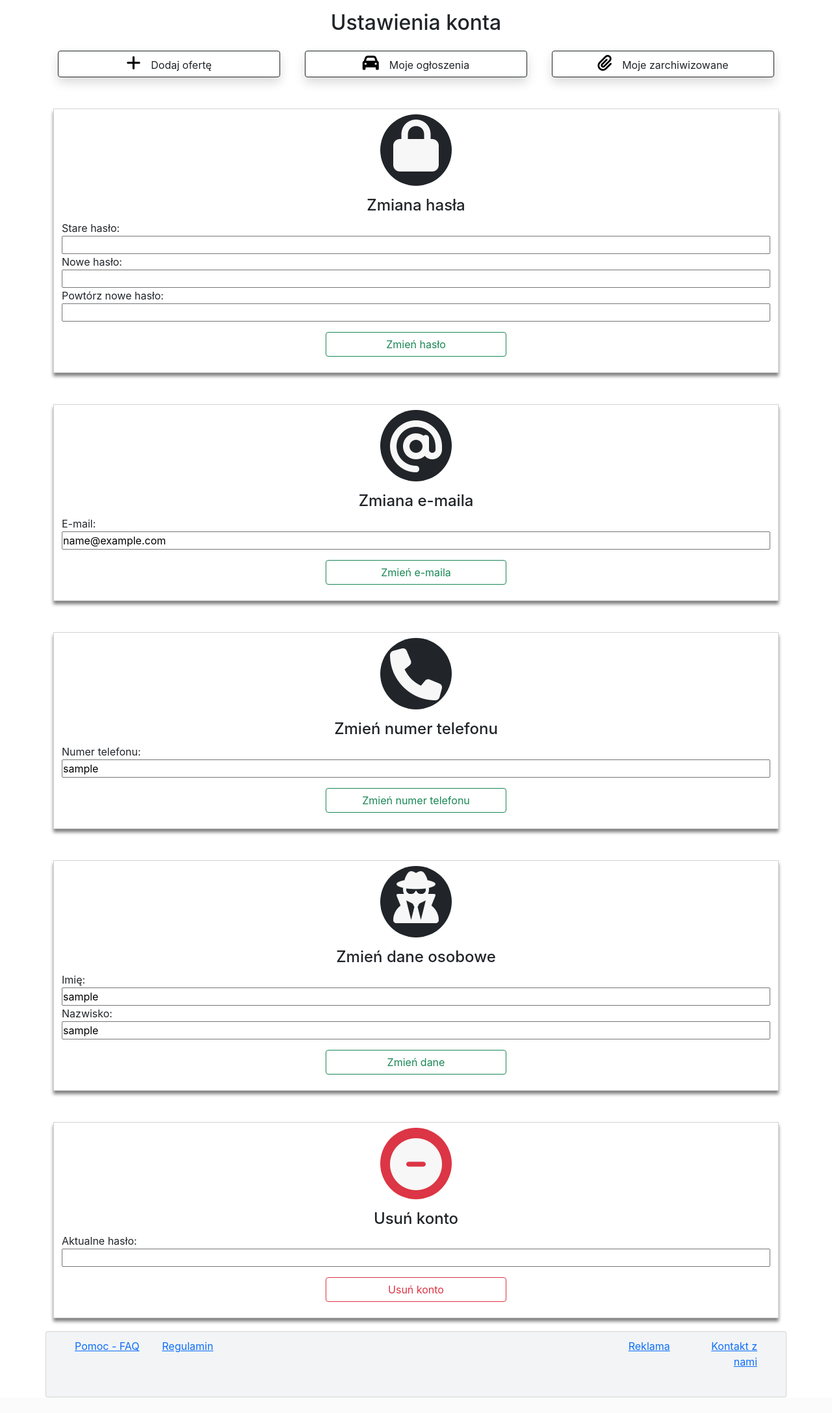
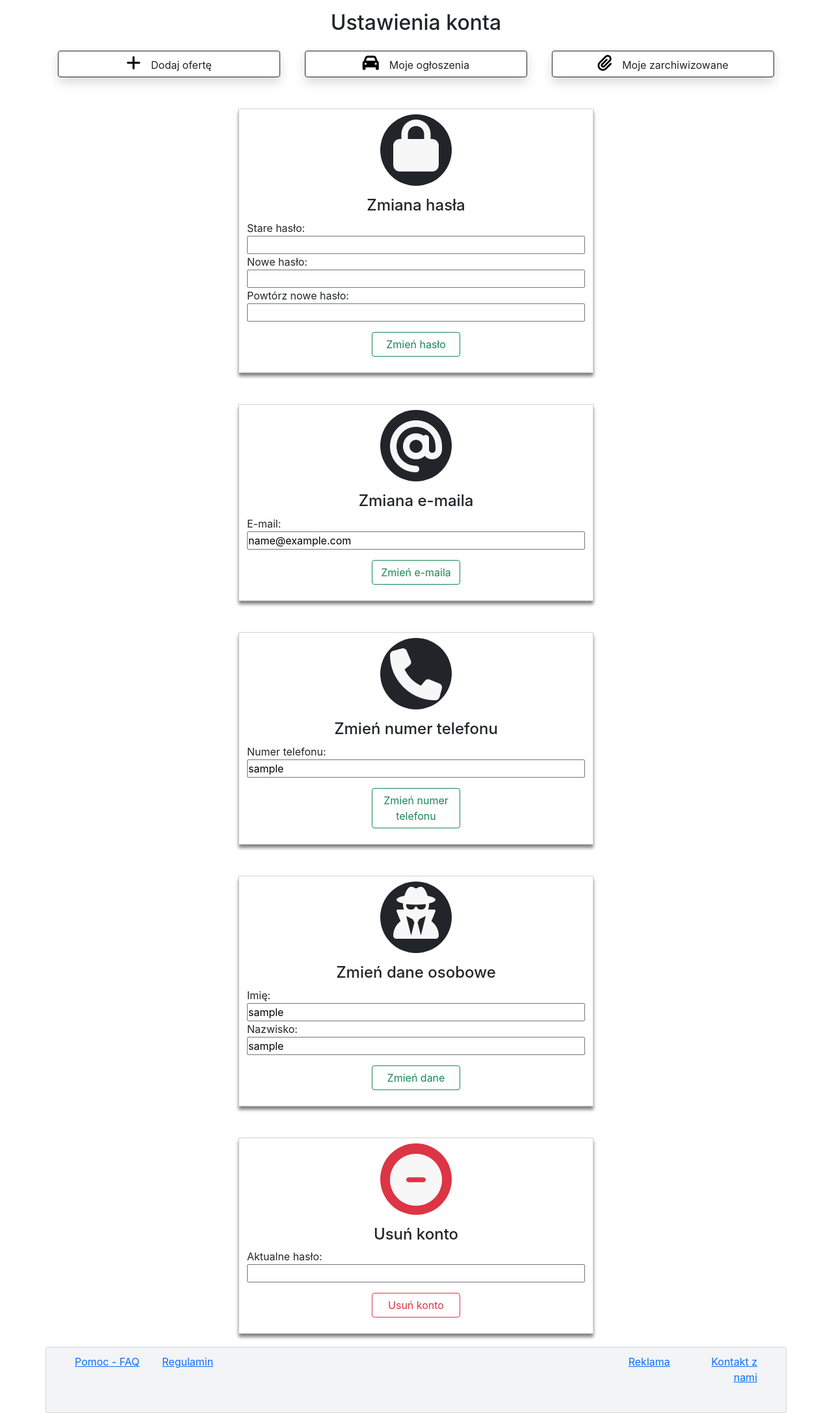
Before and after one commit to teo0098/moto, a PHP site: page /frontend/views/userprofile.php in a window 1280 px wide. Shown: the part 76-2251 px from the top of the page at 65% size. Before the commit the page ends 2227 px from the top, so only its background shows below. Run offline with PHP 8.4, Linux system fonts and the light colour scheme; the visitor is signed in with stand-in values (Sample User, id 1); some libraries are stand-ins or nearby versions.

Commit message:
Correct user panel

```diff
--- a/frontend/views/userprofile.php
+++ b/frontend/views/userprofile.php
@@ -55,7 +55,8 @@ session_start();
             </div>
         </div>
 
-        <div class="card_container h-auto mt-5">
+        <div class="container d-flex justify-content-center">
+            <div class="card_container w-50 h-auto mt-5" style="min-width: 500px;">
                 <div class="rounded-circle text-center mt-2 ms-auto me-auto circ1">
                     <span class="fa fa-lock mt-2"> </span>
                 </div>
@@ -75,8 +76,11 @@ session_start();
                     </div>
                 </form>
             </div>
+        </div>
 
-        <div class="card_container h-auto mt-5">
+
+        <div class="container d-flex justify-content-center">
+            <div class="card_container w-50 h-auto mt-5" style="min-width: 500px;">
                 <div class="rounded-circle text-center mt-2 ms-auto me-auto circ1">
                     <span class="fa fa-at mt-3"> </span>
                 </div>
@@ -105,8 +109,10 @@ session_start();
                     </div>
                 </form>
             </div>
+        </div>
 
-        <div class="card_container h-auto mt-5">
+        <div class="container d-flex justify-content-center">
+            <div class="card_container w-50 h-auto mt-5" style="min-width: 500px;">
                 <div class="rounded-circle text-center mt-2 ms-auto me-auto circ1">
                     <span class="fa fa-phone mt-3"> </span>
                 </div>
@@ -122,8 +128,10 @@ session_start();
                     </div>
                 </form>
             </div>
+        </div>
 
-        <div class="card_container h-auto mt-5">
+        <div class="container d-flex justify-content-center">
+            <div class="card_container w-50 h-auto mt-5" style="min-width: 500px;">
                 <div class="rounded-circle text-center mt-2 ms-auto me-auto circ1">
                     <span class="fa fa-user-secret mt-2"> </span>
                 </div>
@@ -141,8 +149,10 @@ session_start();
                     </div>
                 </form>
             </div>
+        </div>
 
-        <div class="card_container h-auto mt-5">
+        <div class="container d-flex justify-content-center">
+            <div class="card_container w-50 h-auto mt-5" style="min-width: 500px;">
                 <div class="rounded-circle text-center mt-2 bg-danger ms-auto me-auto circ2">
                     <span class="fa fa-minus-circle mt-3"> </span>
                 </div>
@@ -158,7 +168,7 @@ session_start();
                     </div>
                 </form>
             </div>
-
+        </div>
     </div>
 
     <?php include "../templates/footer.php" ?>
```
Lines whose indentation alone changed are shown as unchanged.
